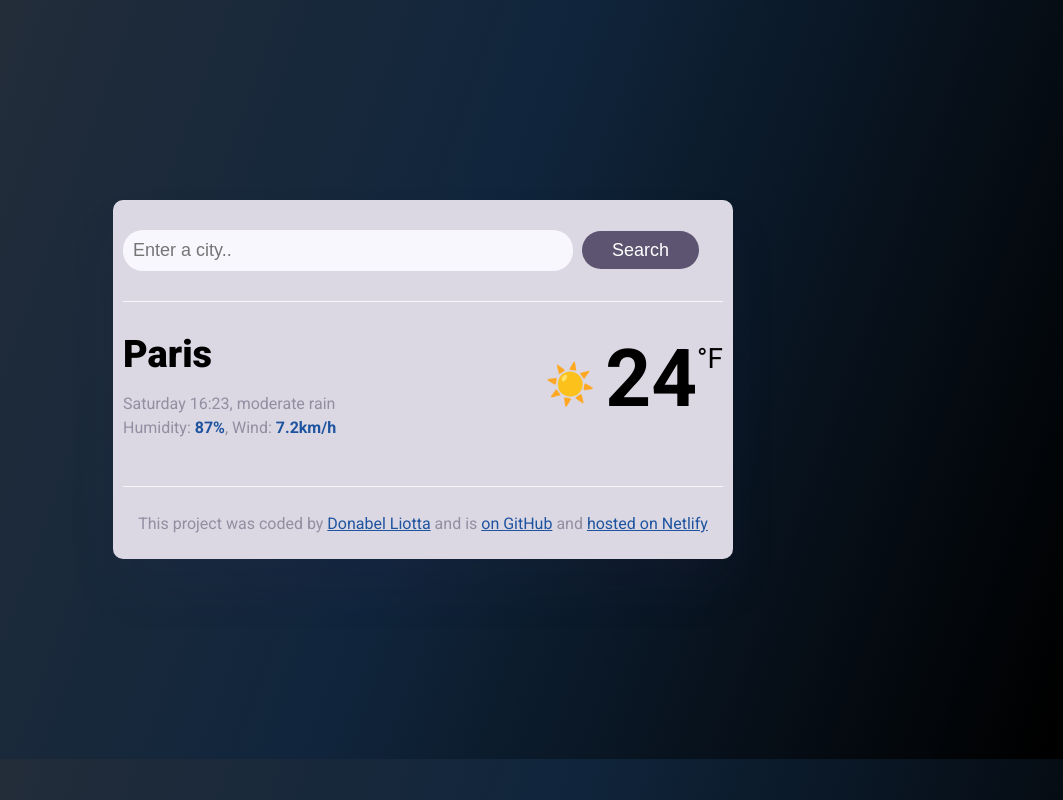
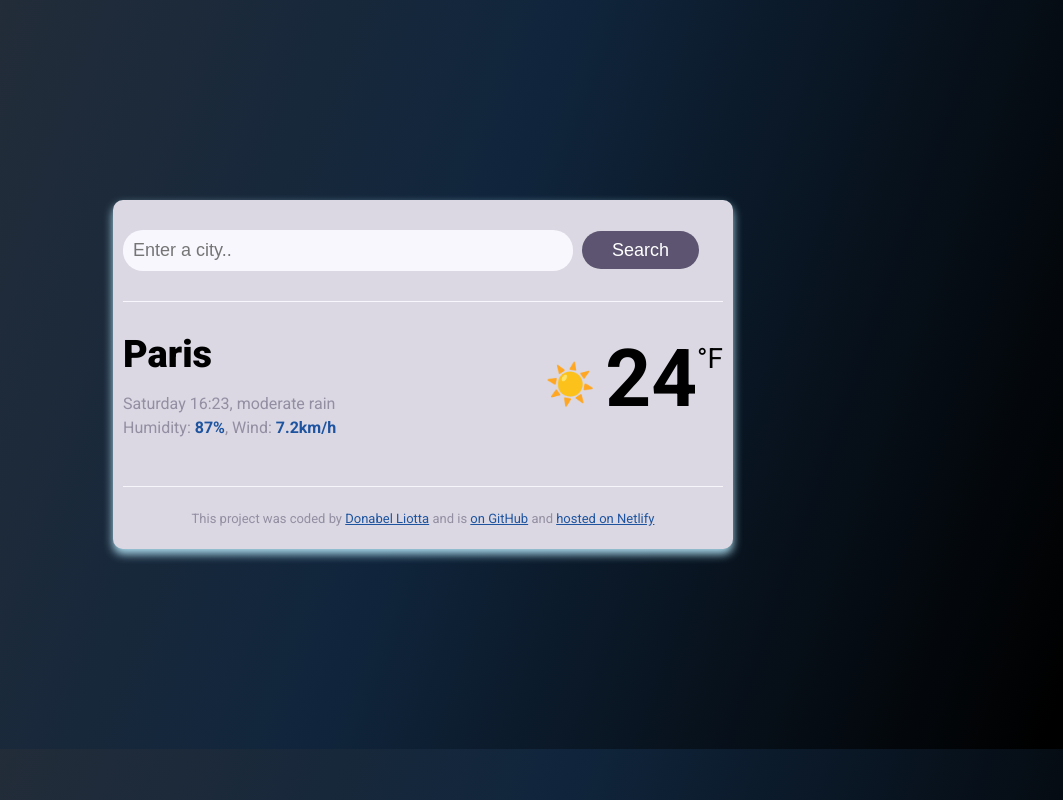
Before and after one commit to belram990/weather-application, a plain HTML site: page index.html in a window 1280 px wide. Shown: the whole page, without its empty margins (217-1280 px from the left). Drawn offline with nearby package versions, Linux system fonts and the light colour scheme.

Commit message:
updated css

```diff
--- a/style.css
+++ b/style.css
@@ -13,7 +13,7 @@ a {
     border-radius: 10px;
     background: #dbd8e3;
     margin: 200px auto;
-    box-shadow: 0 30px 50px rgba(65, 50, 100, 0.08);
+    box-shadow: 0 5px 10px #acdcee;
 }
 
 header {
@@ -97,6 +97,7 @@ footer {
     text-align: center;
     padding-top: 11px;
     color: rgba(39, 33, 66, 0.4);
+    font-size: 13px;
 }
 
 a {
```
